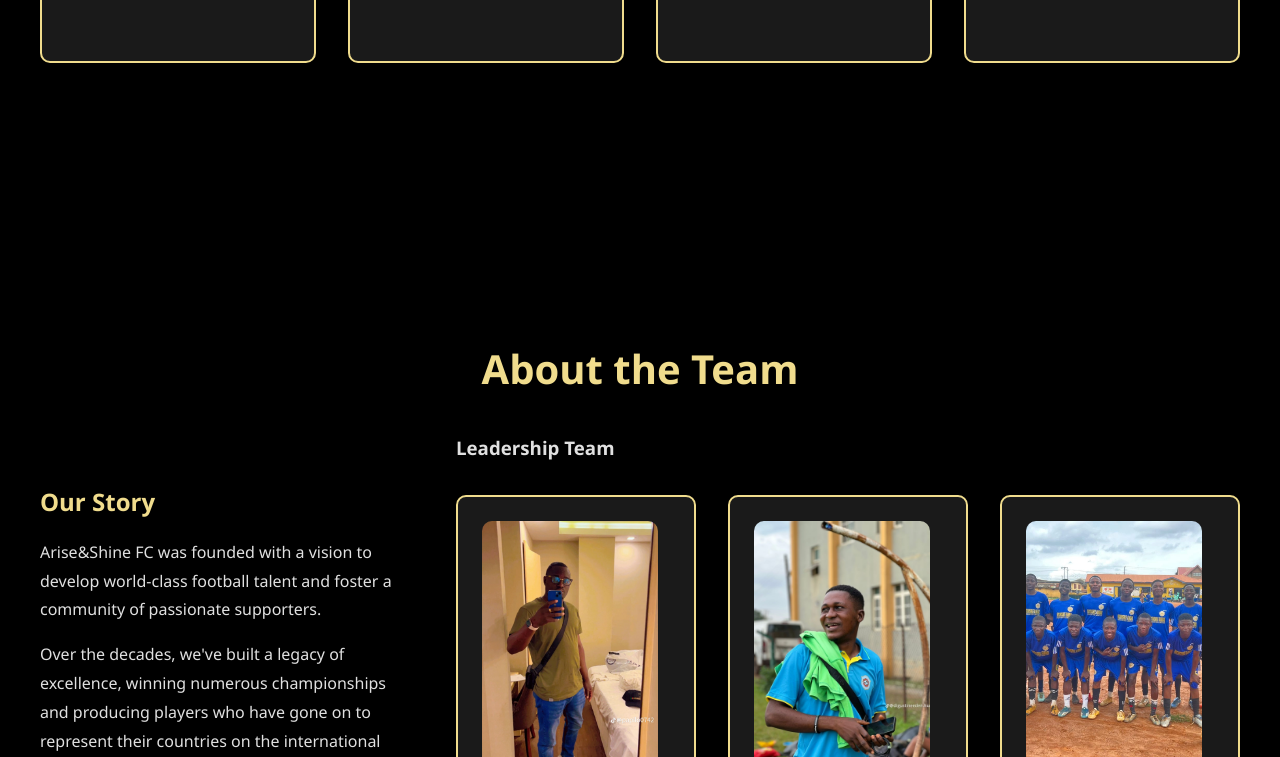
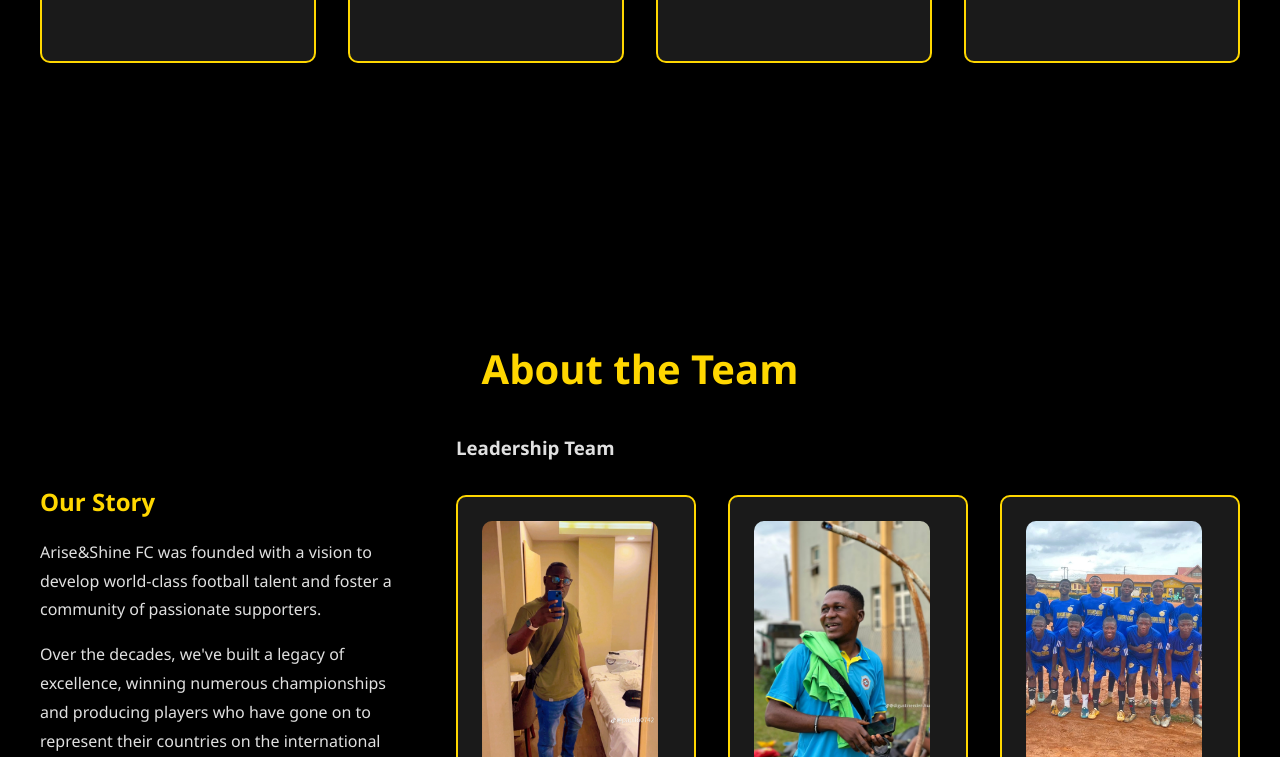
Before and after one commit to Arolat001/Arise-Ball, a plain HTML site: page index.html in a window 1280 px wide. Shown: the part 597-1354 px from the top of the page. Drawn offline with Linux system fonts and the light colour scheme.

Commit message:
Add files via upload

```diff
--- a/index.html
+++ b/index.html
@@ -23,7 +23,7 @@
             --bg-tertiary: #2a2a2a;
             --text-primary: #e0e0e0;
             --text-secondary: #999;
-            --accent-color: #f0dc8d;
+            --accent-color: gold;
             --border-color: #f0f0f0;
             --card-bg: #1a1a1a;
         }
@@ -34,7 +34,7 @@
             --bg-tertiary: #f0f0f0;
             --text-primary: #f5f5f5;
             --text-secondary: #666;
-            --accent-color: #ffc72c;
+            --accent-color: gold;
             --border-color: #1a3a52;
             --card-bg: #1a3a52;
         }
```
